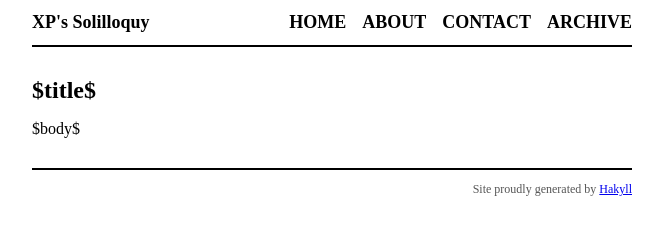
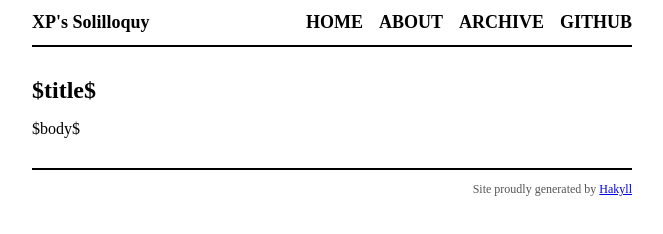
Before and after one commit to xiaopong/my-blog-source, a plain HTML site: page templates/default.html in a window 1280 px wide. Shown: the whole page, without its empty margins (308-971 px from the left). Drawn offline with Linux system fonts and the light colour scheme.

Commit message:
Added github link to nav, removed contact option

```diff
--- a/templates/default.html
+++ b/templates/default.html
@@ -15,8 +15,8 @@
             <nav>
                 <a href="/">Home</a>
                 <a href="/about.html">About</a>
-                <a href="/contact.html">Contact</a>
                 <a href="/archive.html">Archive</a>
+                <a href="https://github.com/xiaopong">Github</a>
             </nav>
         </header>
 
```
